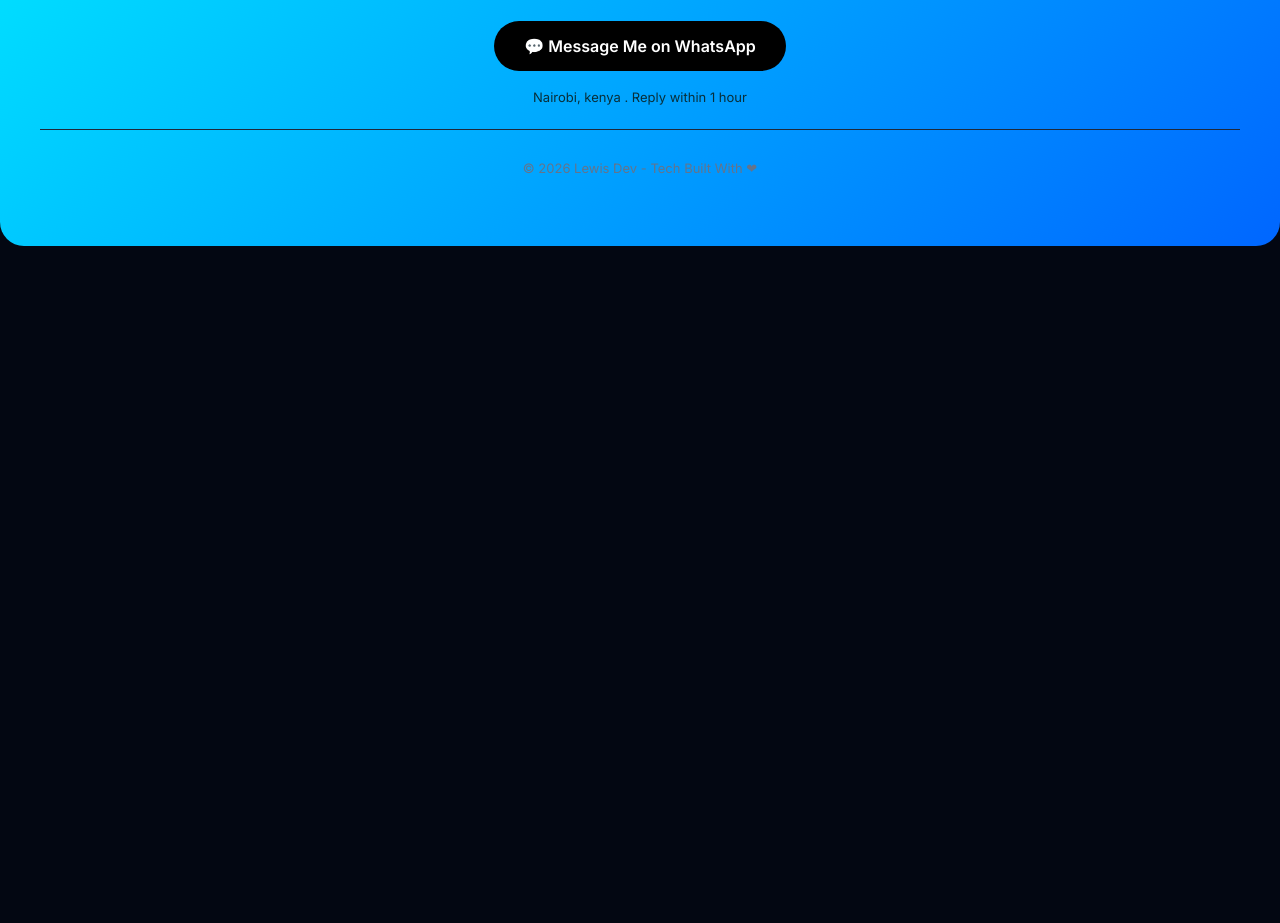
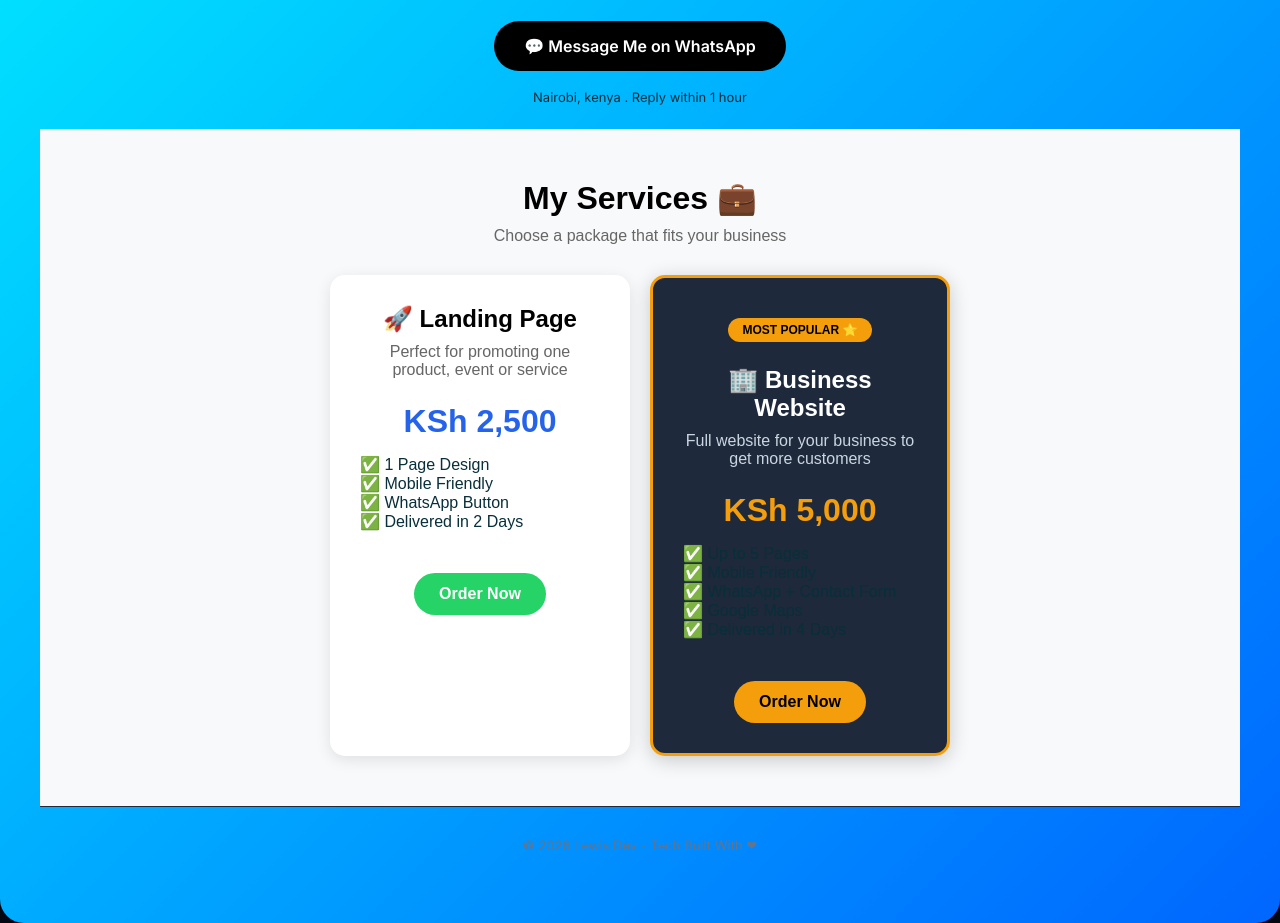
Before and after one commit to mohanlewinsky-cmyk/lewisdev-site, a plain HTML site: page index.html in a window 1280 px wide. Shown: the part 1705-2628 px from the top of the page. Before the commit the page ends 1951 px from the top, so only its background shows below. Drawn offline with Linux system fonts and the light colour scheme; a web font is replaced by a local one.

Commit message:
Update index.html

```diff
--- a/index.html
+++ b/index.html
@@ -121,6 +121,37 @@ footer{text-align:center;padding:30px;color:#64748b;font-size:13px;border-top:1p
 
                </section>
 
+                <!-- Services & Prices -->
+<section id="services" style="padding:50px 20px; text-align:center; background:#f8f9fa; font-family:sans-serif;">
+  <h2 style="font-size:32px; margin-bottom:10px;">My Services 💼</h2>
+  <p style="color:#666; margin-bottom:30px;">Choose a package that fits your business</p>
+
+  <div style="display:flex; flex-wrap:wrap; justify-content:center; gap:20px; max-width:900px; margin:0 auto;">
+
+    <!-- Landing Page -->
+    <div style="background:white; padding:30px; border-radius:15px; box-shadow:0 4px 15px rgba(0,0,0,0.1); width:300px;">
+      <h3 style="font-size:24px;">🚀 Landing Page</h3>
+      <p style="color:#666;">Perfect for promoting one product, event or service</p>
+      <p style="font-size:32px; font-weight:bold; color:#2563eb; margin:15px 0;">KSh 2,500</p>
+      <p style="text-align:left;">✅ 1 Page Design<br>✅ Mobile Friendly<br>✅ WhatsApp Button<br>✅ Delivered in 2 Days</p>
+      <br>
+      <a href="https://wa.me/254798749059?text=Hi%20Lewis!%20I%20want%20a%20Landing%20Page" target="_blank" style="background:#25D366; color:white; padding:12px 25px; border-radius:25px; text-decoration:none; font-weight:bold; display:inline-block;">Order Now</a>
+    </div>
+
+    <!-- Business Website -->
+    <div style="background:#1e293b; color:white; padding:30px; border-radius:15px; box-shadow:0 4px 20px rgba(0,0,0,0.2); width:300px; border:3px solid #f59e0b;">
+      <p style="background:#f59e0b; color:black; display:inline-block; padding:5px 15px; border-radius:20px; font-weight:bold; font-size:12px;">MOST POPULAR ⭐</p>
+      <h3 style="font-size:24px;">🏢 Business Website</h3>
+      <p style="color:#cbd5e1;">Full website for your business to get more customers</p>
+      <p style="font-size:32px; font-weight:bold; color:#f59e0b; margin:15px 0;">KSh 5,000</p>
+      <p style="text-align:left;">✅ Up to 5 Pages<br>✅ Mobile Friendly<br>✅ WhatsApp + Contact Form<br>✅ Google Maps<br>✅ Delivered in 4 Days</p>
+      <br>
+      <a href="https://wa.me/254798749059?text=Hi%20Lewis!%20I%20want%20a%20Business%20Website" target="_blank" style="background:#f59e0b; color:black; padding:12px 25px; border-radius:25px; text-decoration:none; font-weight:bold; display:inline-block;">Order Now</a>
+    </div>
+
+  </div>
+</section>
+
                <footer>&copy; 2026 Lewis Dev - Tech Built With ❤ </footer>
 
                 <!--Floating WhatsApp Button -->
```
